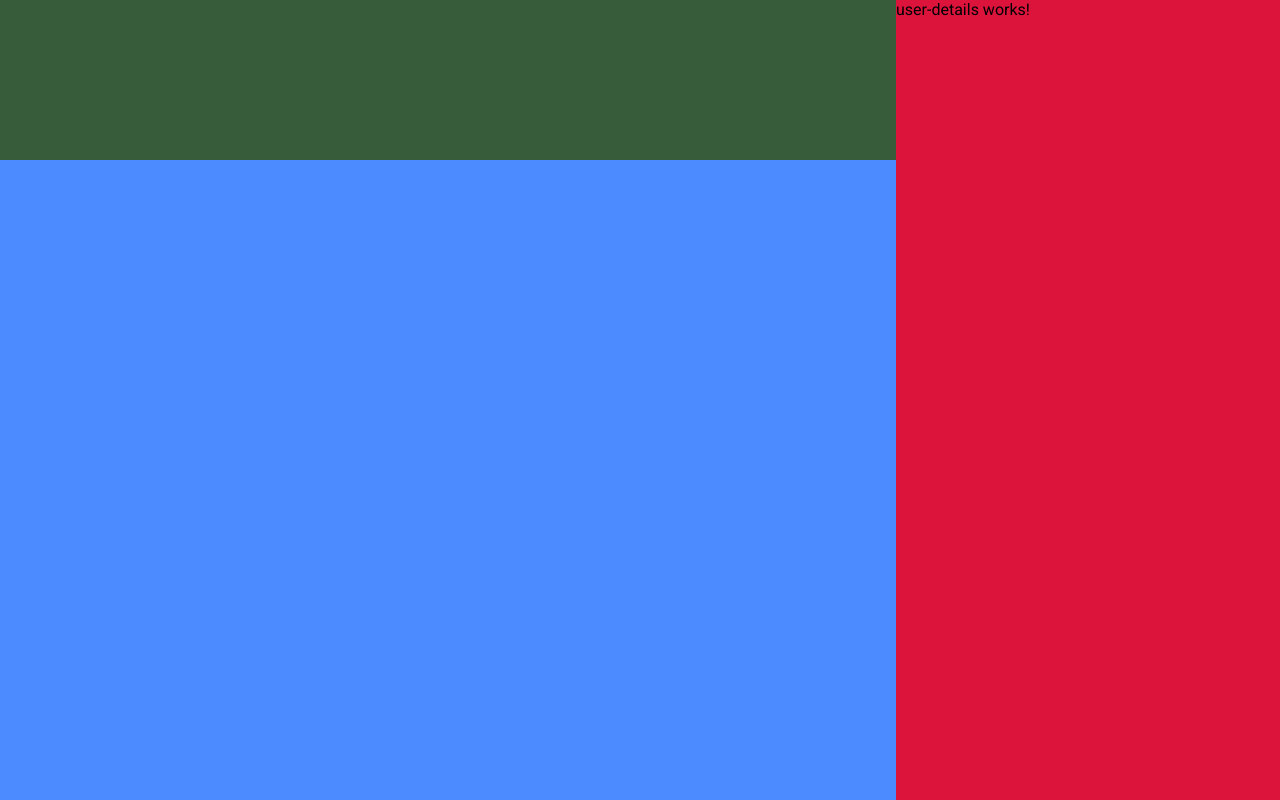
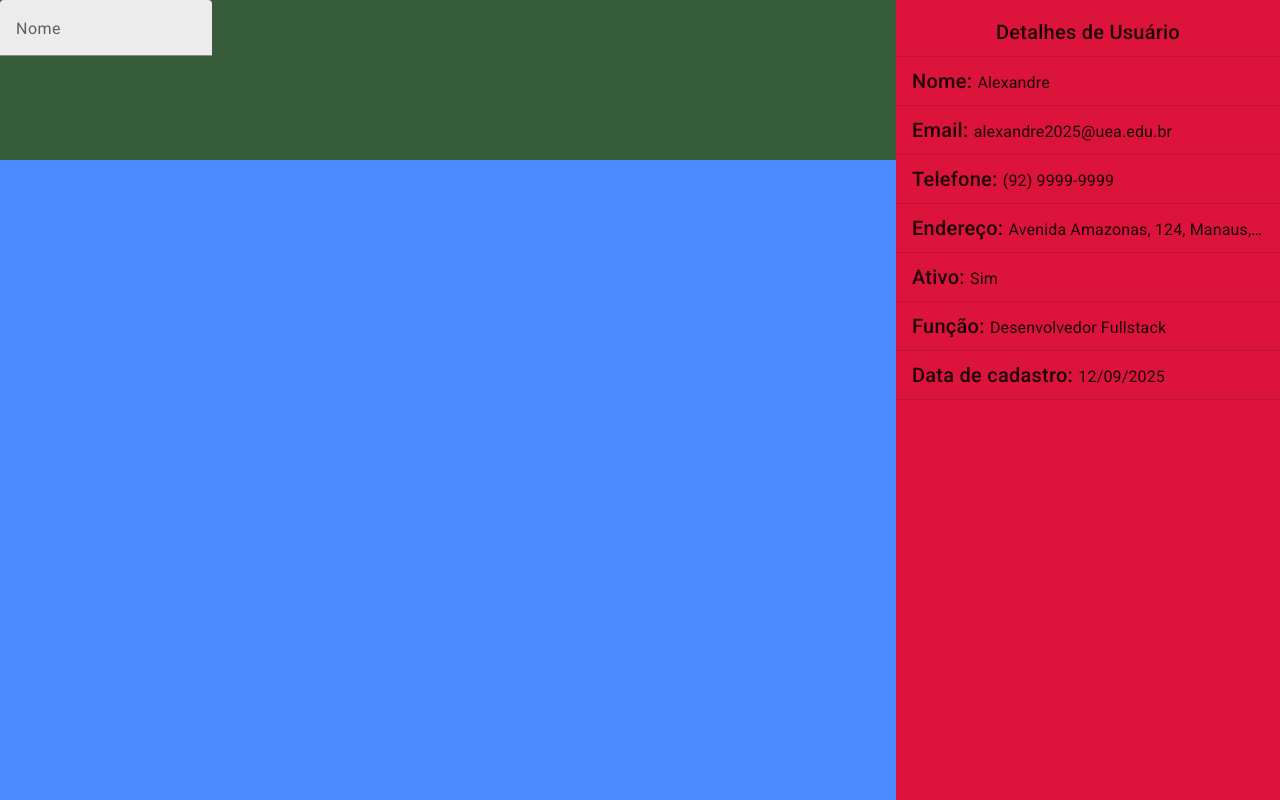
Before and after one commit to Alexandre-Passos/Projeto_filtro_de_lista_de_usuarios, an Angular app: page / in a window 1280 px wide. Built offline with nearby package versions, Linux system fonts and the light colour scheme.

Commit message:
implementando uma parte dos filtros

```diff
--- a/src/app/app.component.html
+++ b/src/app/app.component.html
@@ -2,6 +2,7 @@
     <div class="left-container">
         <div class="top-div">
             <!-- Conteúdo da Div Superior -->
+             <app-filter></app-filter>
         </div>
         <div class="main-left-div">
             <!-- Conteúdo da div esquerda (80% da altura) -->
--- /dev/null
+++ b/src/app/componentes/filter/filter.component.css
@@ -0,0 +1,13 @@
+.filter {
+    width: 100%;
+    height: 100%;
+}
+
+.form {
+    width: 100%;
+    height: 100%;
+
+    &.form-nome{
+        background-color: cadetblue;
+    }
+}
--- /dev/null
+++ b/src/app/componentes/filter/filter.component.html
@@ -0,0 +1,14 @@
+<div class="filter">
+    <form class="form">
+        <div class="form-nome">
+            <mat-form-field class="example-full-width">
+                <mat-label>Nome</mat-label>
+                <input matInput placeholder="Ex: Sathosi Nakamoto" value="">
+            </mat-form-field>
+        </div>
+
+        <div class="form-data-cadastrada">
+
+        </div>
+    </form>
+</div>
--- a/src/app/componentes/user-details/user-details.component.css
+++ b/src/app/componentes/user-details/user-details.component.css
@@ -0,0 +1,5 @@
+.user-details{
+    width: 100%;
+    height: 100%;
+
+}
--- a/src/app/componentes/user-details/user-details.component.html
+++ b/src/app/componentes/user-details/user-details.component.html
@@ -1 +1,50 @@
-<p>user-details works!</p>
+<div class="user-details">
+    <mat-list>
+        <mat-list-item class="u-txt-center">
+            <span class="mat-h2">Detalhes de Usuário</span>
+        </mat-list-item>
+        <mat-divider></mat-divider>
+
+        <mat-list-item>
+            <span class="mat-h2">Nome: </span>
+            <span class="mat-h3">Alexandre</span>
+        </mat-list-item>
+        <mat-divider></mat-divider>
+
+        <mat-list-item>
+            <span class="mat-h2">Email: </span>
+            <span class="mat-h3">alexandre2025@uea.edu.br</span>
+        </mat-list-item>
+        <mat-divider></mat-divider>
+
+        <mat-list-item>
+            <span class="mat-h2">Telefone: </span>
+            <span class="mat-h3">(92) 9999-9999</span>
+        </mat-list-item>
+        <mat-divider></mat-divider>
+
+        <mat-list-item>
+            <span class="mat-h2">Endereço: </span>
+            <span class="mat-h3">Avenida Amazonas, 124, Manaus, AM</span>
+        </mat-list-item>
+        <mat-divider></mat-divider>
+
+        <mat-list-item>
+            <span class="mat-h2">Ativo: </span>
+            <span class="mat-h3">Sim</span>
+        </mat-list-item>
+        <mat-divider></mat-divider>
+
+        <mat-list-item>
+            <span class="mat-h2">Função: </span>
+            <span class="mat-h3">Desenvolvedor Fullstack</span>
+        </mat-list-item>
+        <mat-divider></mat-divider>
+
+        <mat-list-item>
+            <span class="mat-h2">Data de cadastro: </span>
+            <span class="mat-h3">12/09/2025</span>
+        </mat-list-item>
+        <mat-divider></mat-divider>
+    </mat-list>
+</div>
--- a/src/styles.css
+++ b/src/styles.css
@@ -1,11 +1,20 @@
 /* You can add global styles to this file, and also import other style files */
 
-*{
+@import url("styles/utils/_txt-center.css");
+
+* {
     margin: 0;
     padding: 0;
     border: 0;
     box-sizing: border-box;
 }
 
-html, body { height: 100%; }
-body { margin: 0; font-family: Roboto, "Helvetica Neue", sans-serif; }
+html,
+body {
+    height: 100%;
+}
+
+body {
+    margin: 0;
+    font-family: Roboto, "Helvetica Neue", sans-serif;
+}
--- /dev/null
+++ b/src/styles/utils/_txt-center.css
@@ -0,0 +1,3 @@
+.u-txt-center{
+    text-align: center;
+}
```
Also changed, not shown: src/app/angular-material/angular-material.module.ts (+6 -3 lines), src/app/componentes/componente.module.ts (+6 -3 lines), src/app/componentes/filter/filter.component.ts (added, +10 -0 lines), 1 other file (tests, documents, lock files or other folders).
